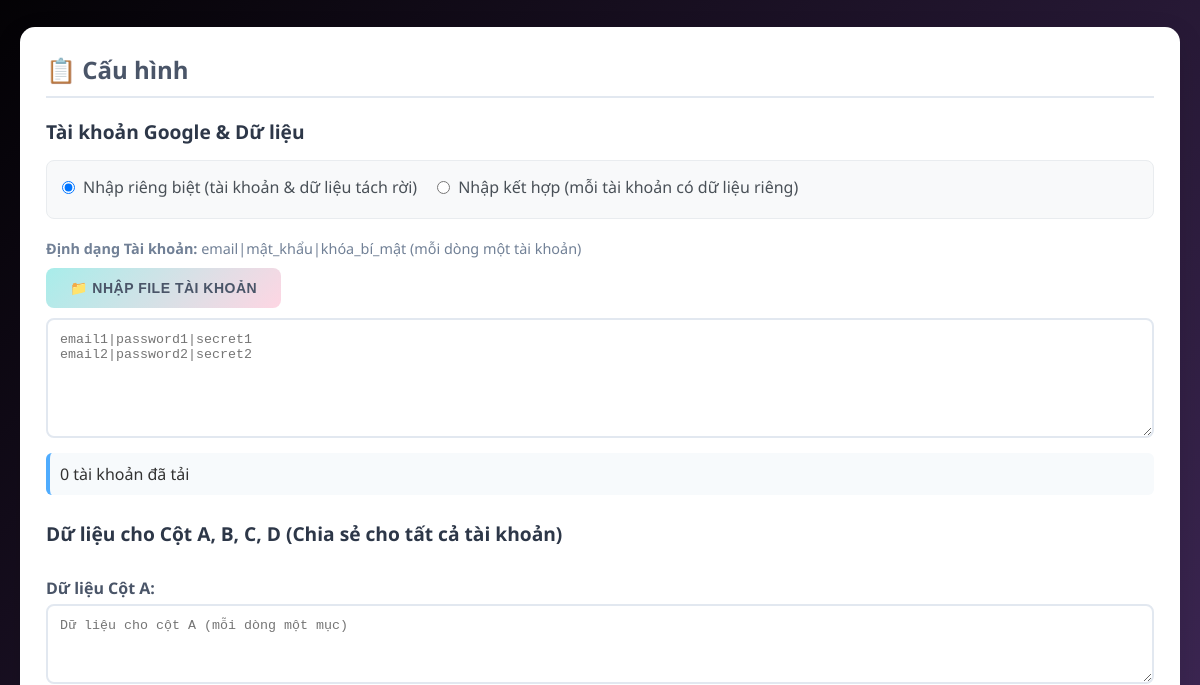
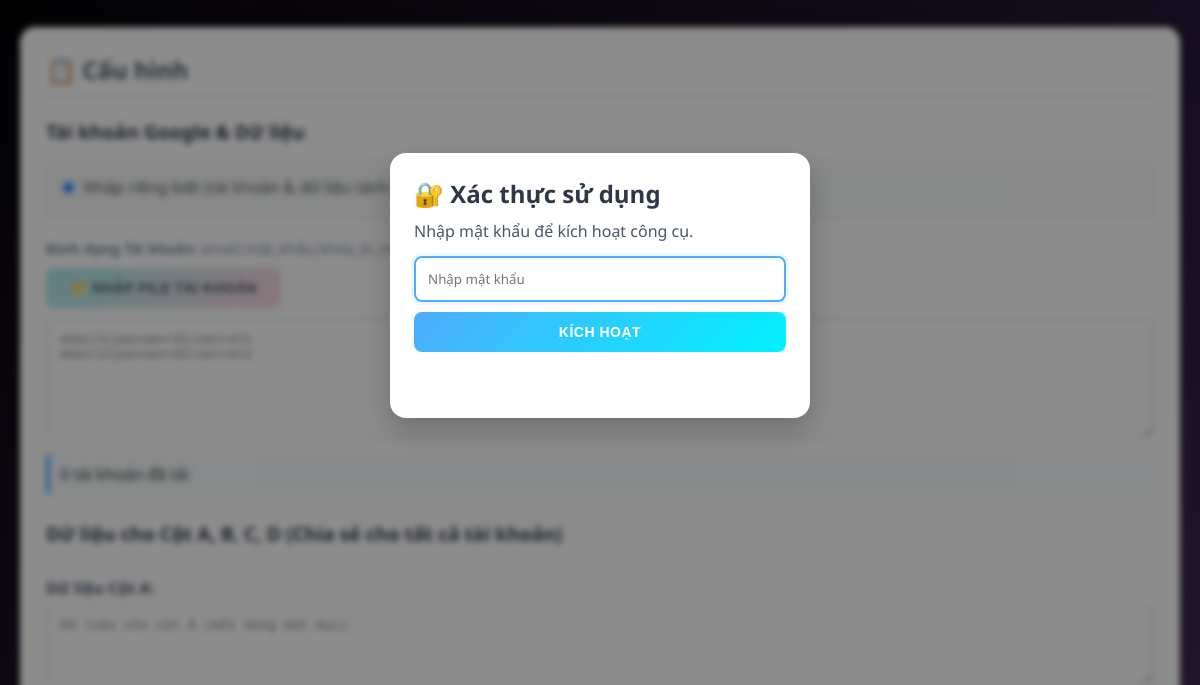
Before and after one commit to sang2770/Automation, an Electron app: page src/renderer/index.html in a window 1200 px wide. Shown: the part 115-800 px from the top of the page. Drawn offline with Linux system fonts and the light colour scheme; no server answers.

Commit message:
add password

```diff
--- a/src/renderer/index.html
+++ b/src/renderer/index.html
@@ -8,7 +8,25 @@
   </head>
 
   <body>
-    <div class="container">
+    <div id="passwordGate" class="password-gate">
+      <div class="password-card">
+        <h2>🔐 Xác thực sử dụng</h2>
+        <p>Nhập mật khẩu để kích hoạt công cụ.</p>
+        <form id="passwordForm" class="password-form">
+          <input
+            id="passwordInput"
+            type="password"
+            placeholder="Nhập mật khẩu"
+            autocomplete="off"
+            required
+          />
+          <button type="submit" class="btn btn-primary">Kích hoạt</button>
+        </form>
+        <p id="passwordError" class="password-error"></p>
+      </div>
+    </div>
+
+    <div id="appContainer" class="container app-locked">
       <header>
         <h1>🚀 Công cụ Tự động hóa</h1>
         <p>Tự động hóa Playwright đa luồng với Workers</p>
--- a/src/renderer/renderer.js
+++ b/src/renderer/renderer.js
@@ -1339,7 +1339,42 @@ function isValidEmail_(email) {
   }
 }
 
+function setupPasswordGate() {
+  const requiredPassword = "hihivietdz123";
+  const gate = document.getElementById("passwordGate");
+  const form = document.getElementById("passwordForm");
+  const input = document.getElementById("passwordInput");
+  const error = document.getElementById("passwordError");
+  const appContainer = document.getElementById("appContainer");
+
+  if (!gate || !form || !input || !error || !appContainer) {
+    new AutomationApp();
+    return;
+  }
+
+  const unlockApp = () => {
+    gate.classList.add("hidden");
+    appContainer.classList.remove("app-locked");
+    new AutomationApp();
+  };
+
+  form.addEventListener("submit", (event) => {
+    event.preventDefault();
+    if (input.value === requiredPassword) {
+      error.textContent = "";
+      unlockApp();
+      return;
+    }
+
+    error.textContent = "Mật khẩu không đúng. Vui lòng thử lại.";
+    input.value = "";
+    input.focus();
+  });
+
+  input.focus();
+}
+
 // Initialize app when DOM is loaded
 document.addEventListener("DOMContentLoaded", () => {
-  new AutomationApp();
+  setupPasswordGate();
 });
--- a/src/renderer/styles.css
+++ b/src/renderer/styles.css
@@ -10,6 +10,64 @@ body {
     color: #333;
     min-height: 100vh;
     overflow-x: hidden;
+}
+
+.app-locked {
+    filter: blur(3px);
+    pointer-events: none;
+    user-select: none;
+}
+
+.password-gate {
+    position: fixed;
+    inset: 0;
+    z-index: 9999;
+    display: flex;
+    align-items: center;
+    justify-content: center;
+    background: rgba(0, 0, 0, 0.45);
+    padding: 20px;
+}
+
+.password-gate.hidden {
+    display: none;
+}
+
+.password-card {
+    width: 100%;
+    max-width: 420px;
+    background: #fff;
+    border-radius: 16px;
+    padding: 24px;
+    box-shadow: 0 12px 30px rgba(0, 0, 0, 0.22);
+}
+
+.password-card h2 {
+    color: #2d3748;
+    margin-bottom: 10px;
+}
+
+.password-card p {
+    color: #4a5568;
+    margin-bottom: 14px;
+}
+
+.password-form {
+    display: grid;
+    grid-template-columns: 1fr;
+    gap: 10px;
+}
+
+.password-form .btn {
+    margin: 0;
+}
+
+.password-error {
+    min-height: 18px;
+    color: #e53e3e;
+    font-weight: 600;
+    margin-top: 10px;
+    margin-bottom: 0;
 }
 
 .container {
```
Also changed, not shown: main.js (+6 -6 lines), src/worker.js (+11 -10 lines).
